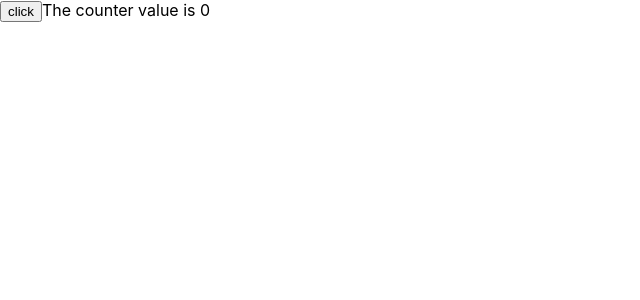
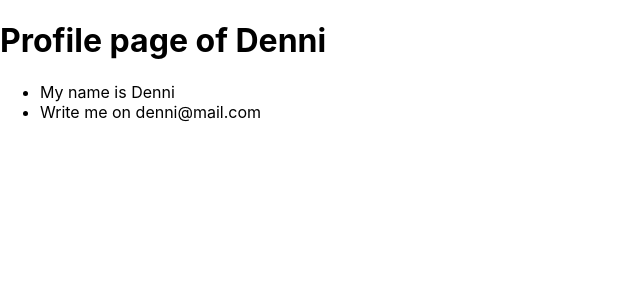
Before and after one commit to Kutsuruk/react-ts-practice, a React (Create React App) app: page / in a window 1280 px wide. Shown: the top 300 px of the page, without its empty margins (0-640 px from the left). Built offline with nearby package versions, Linux system fonts and the light colour scheme.

Commit message:
Typing component when props is other component with passed props to him.

```diff
--- a/src/App.tsx
+++ b/src/App.tsx
@@ -15,6 +15,8 @@ import UserContextProvider from "./components/context/UserContext";
 import User from "./components/context/User";
 import MutableRef from "./components/ref/MutableRef";
 import Counter from "./components/class/Counter";
+import Private from "./components/auth/Private";
+import Profile from "./components/auth/Profile";
 
 function App() {
     const person = {
@@ -38,7 +40,7 @@ function App() {
 
   return (
     <div>
-        <Counter message='The counter value is' />
+        <Private isLoggedIn={true} component={Profile} />
     </div>
   );
 }
--- /dev/null
+++ b/src/components/auth/Login.tsx
@@ -0,0 +1,10 @@
+
+const Login = () => {
+    return(
+        <>
+            Please login to continue
+        </>
+    )
+}
+
+export default Login
--- /dev/null
+++ b/src/components/auth/Private.tsx
@@ -0,0 +1,18 @@
+import Login from "./Login";
+import React, {FC} from "react";
+import {ProfileProps} from "./Profile";
+
+type PrivateProps = {
+    isLoggedIn: boolean,
+    component: React.ComponentType<ProfileProps>,
+}
+
+const Private:FC<PrivateProps> = ({isLoggedIn, component: Component}) => {
+    if (isLoggedIn) {
+        return <Component name='Denni' email='denni@mail.com' />
+    } else {
+        return <Login />
+    }
+}
+
+export default Private
--- /dev/null
+++ b/src/components/auth/Profile.tsx
@@ -0,0 +1,22 @@
+import {FC} from "react";
+
+export type ProfileProps = {
+    name: string,
+    email: string
+}
+
+const Profile:FC<ProfileProps> = ({name, email}) => {
+    return(
+        <>
+            <h1>Profile page of {name}</h1>
+            <div>
+                <ul>
+                    <li>My name is {name}</li>
+                    <li>Write me on {email}</li>
+                </ul>
+            </div>
+        </>
+    )
+}
+
+export default Profile
```
